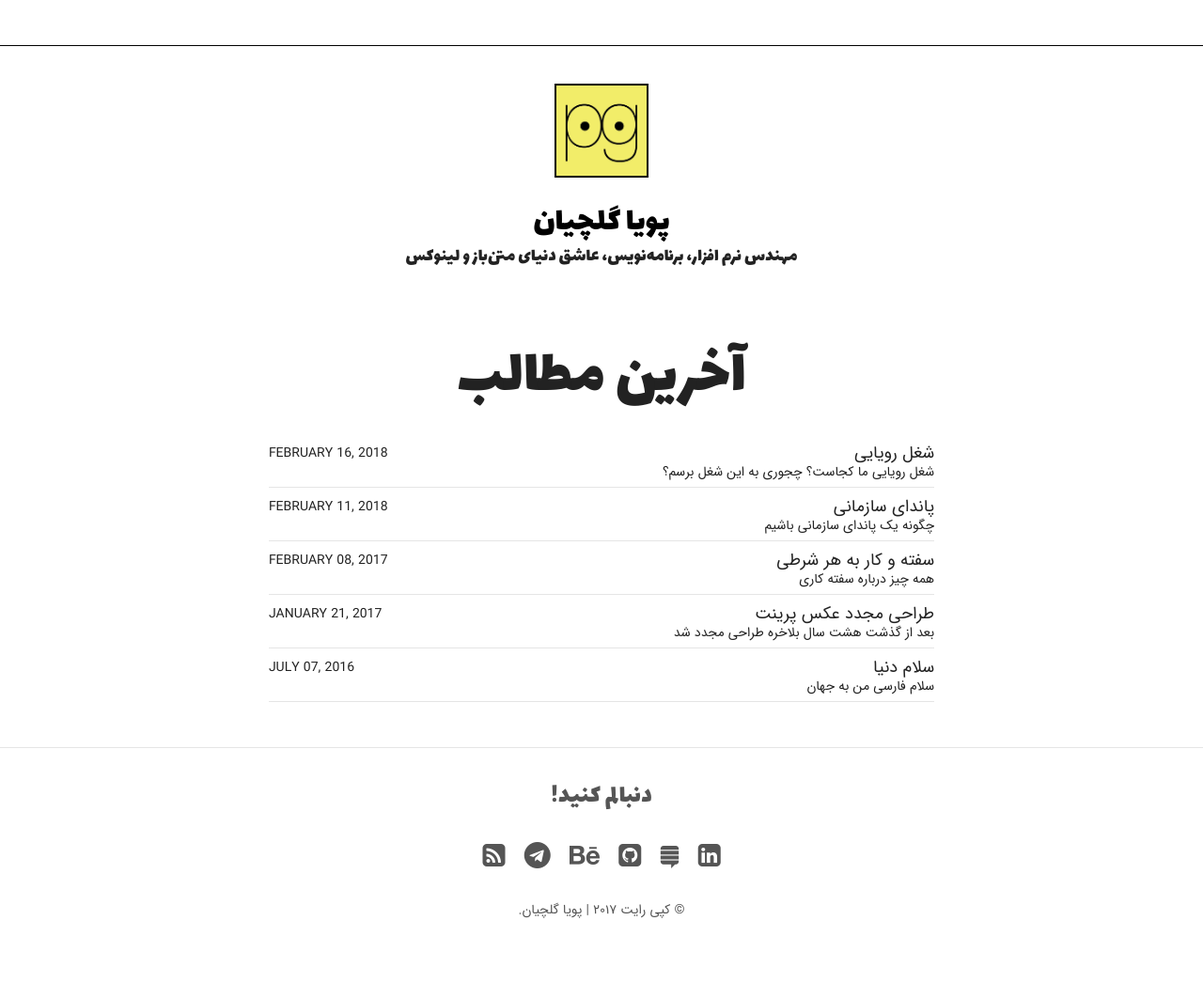
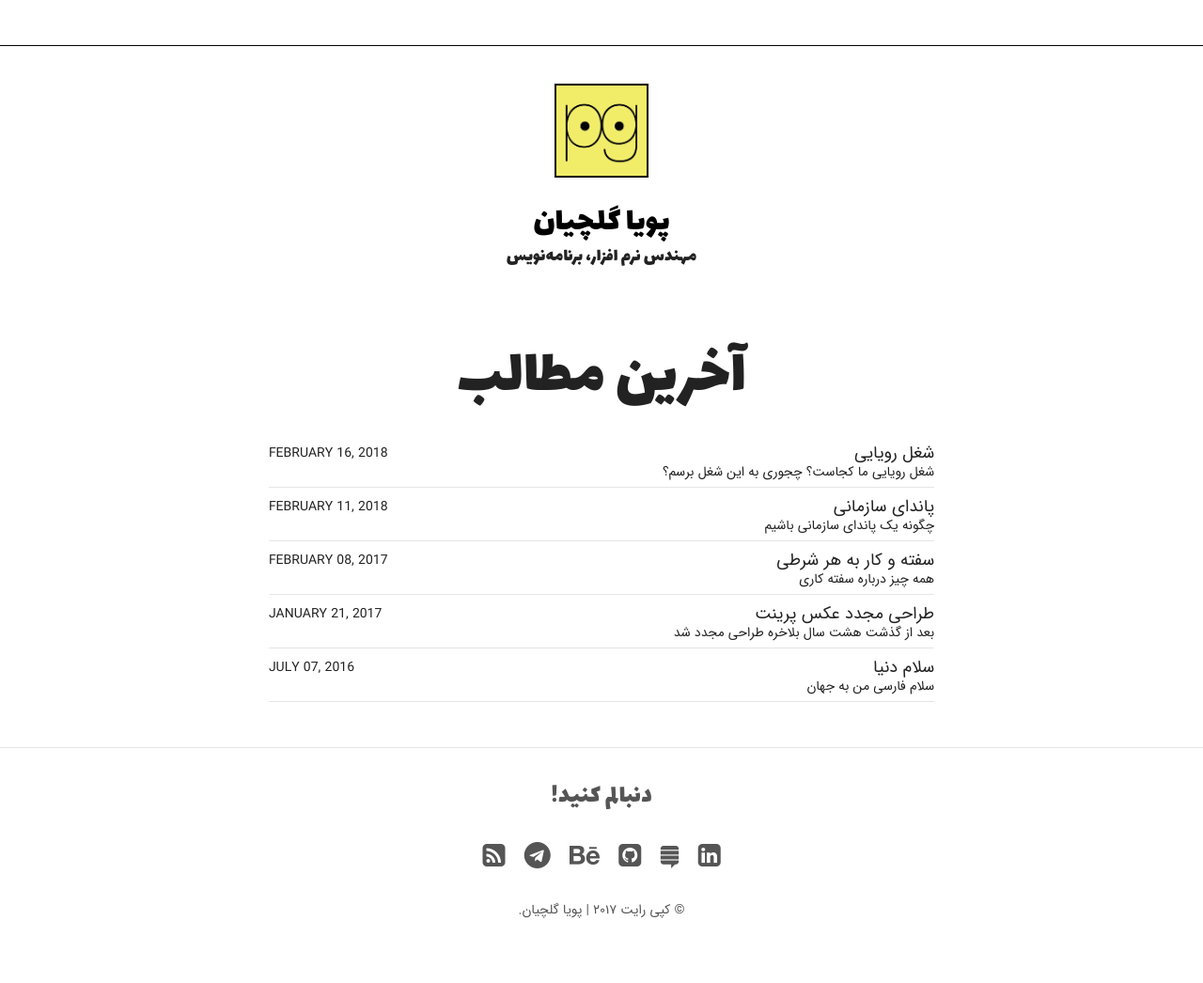
Before and after one commit to pooya-golchian/farsi, a Jekyll site: the page built from index.html, in a window 1280 px wide. Shown: the whole page at 94% size. Built offline with Jekyll 4.4.1, drawn with Linux system fonts in a browser that asks for light colours; nearby versions of some CDN libraries.

Commit message:
Update config file

```diff
--- a/_config.yml
+++ b/_config.yml
@@ -2,7 +2,7 @@
 
 title: پویا گلچیان
 locale: fa_IR
-description: مهندس نرم افزار، برنامه‌نویس، عاشق دنیای متن‌باز و لینوکس
+description: مهندس نرم افزار، برنامه‌نویس
 logo: site-logo.png
 search: true
 # url: http://localhost:4000
```
